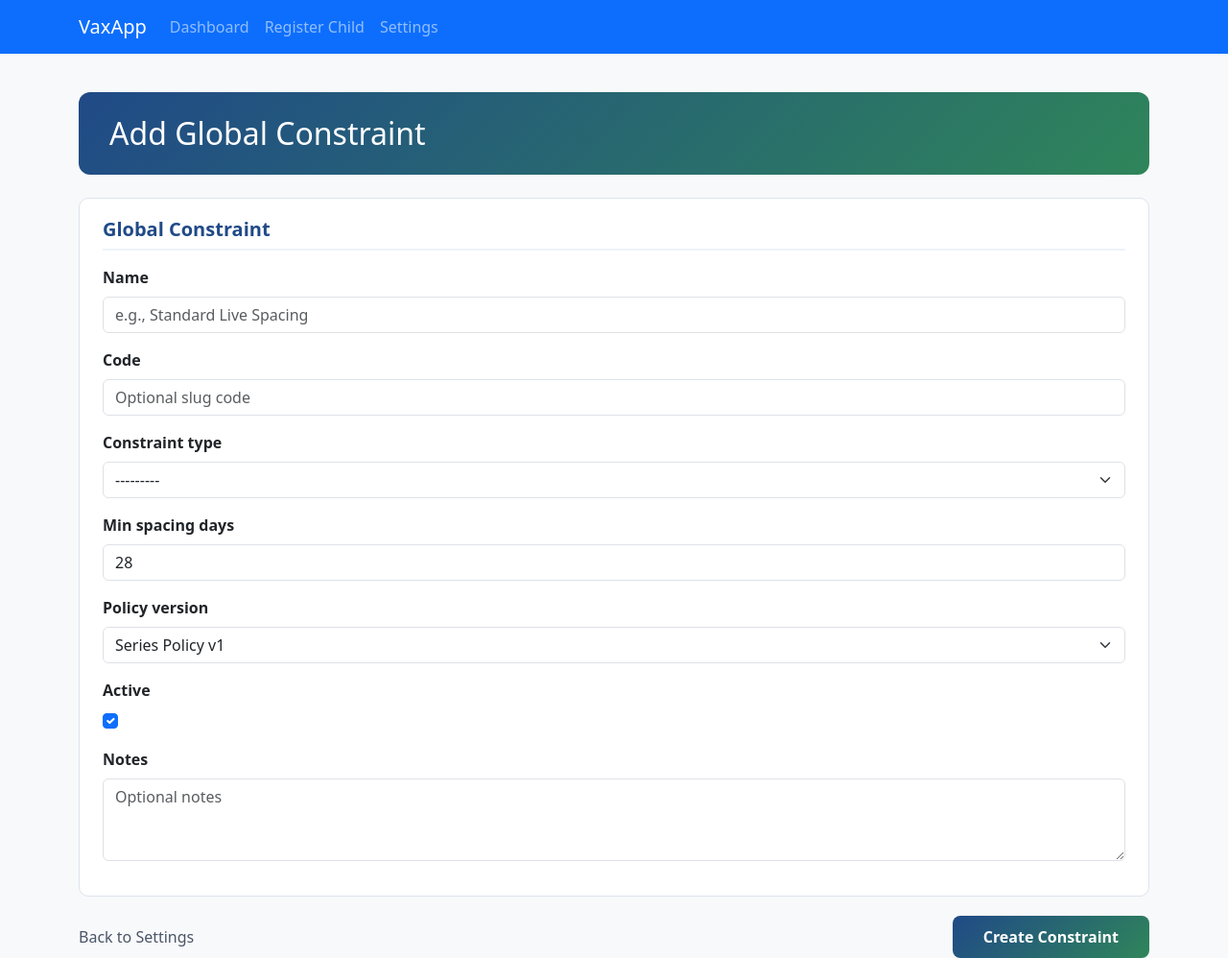
After one commit to toufik97/PNI, a Django app: page /vaccines/settings/global-constraint/new/ in a window 1280 px wide. The commit adds this page. Shown: the whole page at 96% size. Run offline with Django 5.2, Linux system fonts and the light colour scheme; data comes from the database, SQL or seed files in the repository.

Commit message:
Add global constraint policy management

```diff
--- a/vaccines/engine.py
+++ b/vaccines/engine.py
@@ -6,7 +6,7 @@ from vaccines.availability import AvailabilityResolver
 from vaccines.dependencies import DependencyEvaluator
 from vaccines.global_constraints import LiveVaccineConstraintService
 from vaccines.history_normalizer import HistoryNormalizer
-from vaccines.models import CatchupRule, Product, ScheduleRule, Series, Vaccine, VaccineGroup
+from vaccines.models import CatchupRule, GlobalConstraintRule, Product, ScheduleRule, Series, Vaccine, VaccineGroup
 from vaccines.policy_loader import PolicyLoader
 from vaccines.recommender import SeriesRecommender
 from vaccines.series_validator import SeriesHistoryValidator
@@ -56,6 +56,7 @@ class VaccinationEngine:
             product_lookup=self._product_for_vaccine,
             flag_invalid=self._flag_invalid,
             build_live_deferral_item=self._build_live_deferral_item,
+            spacing_days_resolver=self._live_spacing_days,
         )
         self.recommender = SeriesRecommender(
             child=self.child,
@@ -395,6 +396,9 @@ class VaccinationEngine:
         if unavailable:
             item['unavailable'] = True
         return item
+
+    def _live_spacing_days(self) -> int:
+        return GlobalConstraintRule.get_live_spacing_days(self.policy_version)
 
     def _build_live_deferral_item(self, item: Dict[str, Any], safe_date: date, recent_live_doses: List[VaccinationRecord]) -> Dict[str, Any]:
         reasons = [record.vaccine.name for record in recent_live_doses]
--- a/vaccines/forms.py
+++ b/vaccines/forms.py
@@ -4,6 +4,7 @@ from django.db import transaction
 from .models import (
     CatchupRule,
     DependencyRule,
+    GlobalConstraintRule,
     GroupRule,
     PolicyVersion,
     Product,
@@ -285,6 +286,28 @@ class SeriesRuleForm(forms.ModelForm):
 SeriesRuleFormSet = forms.inlineformset_factory(Series, SeriesRule, form=SeriesRuleForm, extra=1, can_delete=True)
 
 
+
+class GlobalConstraintRuleForm(forms.ModelForm):
+    class Meta:
+        model = GlobalConstraintRule
+        fields = ['name', 'code', 'constraint_type', 'min_spacing_days', 'policy_version', 'active', 'notes']
+        widgets = {
+            'name': forms.TextInput(attrs={'class': 'form-control', 'placeholder': 'e.g., Standard Live Spacing'}),
+            'code': forms.TextInput(attrs={'class': 'form-control', 'placeholder': 'Optional slug code'}),
+            'constraint_type': forms.Select(attrs={'class': 'form-select'}),
+            'min_spacing_days': forms.NumberInput(attrs={'class': 'form-control', 'min': 0, 'placeholder': 'e.g., 28'}),
+            'policy_version': forms.Select(attrs={'class': 'form-select'}),
+            'active': forms.CheckboxInput(attrs={'class': 'form-check-input'}),
+            'notes': forms.Textarea(attrs={'class': 'form-control', 'rows': 3, 'placeholder': 'Optional notes'}),
+        }
+
+    def __init__(self, *args, **kwargs):
+        super().__init__(*args, **kwargs)
+        self.fields['code'].required = False
+        self.fields['policy_version'].queryset = PolicyVersion.objects.order_by('-is_active', 'name')
+        active_version = PolicyVersion.get_active()
+        if not self.instance.pk and active_version:
+            self.fields['policy_version'].initial = active_version
 class DependencyRuleForm(forms.ModelForm):
     class Meta:
         model = DependencyRule
--- a/vaccines/models.py
+++ b/vaccines/models.py
@@ -390,3 +390,48 @@ class DependencyRule(models.Model):
             anchor_version_id = self.anchor_series.policy_version_id
             if dependent_version_id and anchor_version_id and dependent_version_id != anchor_version_id:
                 raise ValidationError("Dependency rules must reference series from the same policy version.")
+class GlobalConstraintRule(models.Model):
+    CONSTRAINT_LIVE_LIVE_SPACING = 'live_live_spacing'
+    CONSTRAINT_TYPE_CHOICES = [
+        (CONSTRAINT_LIVE_LIVE_SPACING, 'Live/live spacing'),
+    ]
+
+    code = models.SlugField(max_length=100, unique=True)
+    name = models.CharField(max_length=120, unique=True)
+    constraint_type = models.CharField(max_length=50, choices=CONSTRAINT_TYPE_CHOICES)
+    min_spacing_days = models.PositiveIntegerField(default=28)
+    policy_version = models.ForeignKey(
+        PolicyVersion,
+        on_delete=models.PROTECT,
+        related_name='global_constraints',
+        null=True,
+        blank=True,
+    )
+    active = models.BooleanField(default=True)
+    notes = models.TextField(blank=True, null=True)
+
+    class Meta:
+        ordering = ['constraint_type', 'name']
+
+    def __str__(self):
+        return self.name
+
+    def save(self, *args, **kwargs):
+        if not self.code:
+            self.code = slugify(self.name)
+        if not self.policy_version_id:
+            self.policy_version = PolicyVersion.get_active()
+        super().save(*args, **kwargs)
+
+    @classmethod
+    def get_live_spacing_days(cls, policy_version=None):
+        query = cls.objects.filter(
+            active=True,
+            constraint_type=cls.CONSTRAINT_LIVE_LIVE_SPACING,
+        )
+        if policy_version is not None:
+            query = query.filter(policy_version=policy_version)
+        rule = query.order_by('-id').first()
+        if rule:
+            return rule.min_spacing_days
+        return 28
--- /dev/null
+++ b/vaccines/templates/vaccines/constraint_form.html
@@ -0,0 +1,44 @@
+{% extends "base.html" %}
+
+{% block title %}{{ title }}{% endblock %}
+
+{% block content %}
+<style>
+    .form-header { background: linear-gradient(135deg, #204a87 0%, #2f855a 100%); color: white; border-radius: 12px; padding: 1.5rem 2rem; margin-bottom: 1.5rem; }
+    .form-section { background: white; border: 1px solid #dbe4ee; border-radius: 10px; padding: 1.25rem 1.5rem; margin-bottom: 1.25rem; }
+    .form-section h5 { font-weight: 700; color: #204a87; margin-bottom: 1rem; padding-bottom: 0.5rem; border-bottom: 2px solid #eef3f8; }
+    .help-inline { font-size: 0.75rem; color: #718096; margin-top: 0.15rem; }
+    .errorlist { color: #c53030; font-size: 0.85rem; list-style: none; padding: 0; margin: 0.25rem 0 0; }
+    .btn-save { background: linear-gradient(135deg, #204a87 0%, #2f855a 100%); color: white; border: none; border-radius: 8px; padding: 0.6rem 2rem; font-weight: 600; }
+    .btn-back { color: #4a5568; text-decoration: none; font-weight: 500; }
+</style>
+
+<div class="pt-3">
+    <div class="form-header"><h2 class="mb-0">{{ title }}</h2></div>
+    <form method="post" novalidate>
+        {% csrf_token %}
+        <div class="form-section">
+            <h5>Global Constraint</h5>
+            {% for field in form %}
+            <div class="mb-3">
+                <label for="{{ field.id_for_label }}" class="form-label fw-semibold">{{ field.label }}</label>
+                {% if field.field.widget.input_type == 'checkbox' %}
+                <div class="form-check">
+                    {{ field }}
+                    <label class="form-check-label" for="{{ field.id_for_label }}">{{ field.help_text }}</label>
+                </div>
+                {% else %}
+                {{ field }}
+                {% if field.help_text %}<div class="help-inline">{{ field.help_text }}</div>{% endif %}
+                {% endif %}
+                {% if field.errors %}<ul class="errorlist">{% for e in field.errors %}<li>{{ e }}</li>{% endfor %}</ul>{% endif %}
+            </div>
+            {% endfor %}
+        </div>
+        <div class="d-flex justify-content-between align-items-center">
+            <a href="{% url 'vaccines:settings_tab' 'constraints' %}" class="btn-back">Back to Settings</a>
+            <button type="submit" class="btn btn-save">{{ submit_label }}</button>
+        </div>
+    </form>
+</div>
+{% endblock %}
--- a/vaccines/urls.py
+++ b/vaccines/urls.py
@@ -21,6 +21,9 @@ urlpatterns = [
     path('settings/dependency/<int:pk>/edit/', views.dependency_edit, name='dependency_edit'),
     path('settings/dependency/<int:pk>/delete/', views.dependency_delete, name='dependency_delete'),
 
+    path('settings/global-constraint/new/', views.global_constraint_create, name='global_constraint_create'),
+    path('settings/global-constraint/<int:pk>/edit/', views.global_constraint_edit, name='global_constraint_edit'),
+    path('settings/global-constraint/<int:pk>/delete/', views.global_constraint_delete, name='global_constraint_delete'),
     path('settings/vaccine/new/', views.vaccine_create, name='vaccine_create'),
     path('settings/vaccine/<int:pk>/edit/', views.vaccine_edit, name='vaccine_edit'),
     path('settings/vaccine/<int:pk>/delete/', views.vaccine_delete, name='vaccine_delete'),
--- a/vaccines/views.py
+++ b/vaccines/views.py
@@ -5,6 +5,7 @@ from django.urls import reverse
 from .forms import (
     CatchupRuleFormSet,
     DependencyRuleForm,
+    GlobalConstraintRuleForm,
     GroupRuleFormSet,
     PolicyVersionForm,
     ProductForm,
@@ -15,11 +16,11 @@ from .forms import (
     VaccineForm,
     VaccineGroupForm,
 )
-from .models import DependencyRule, PolicyVersion, Product, Series, Vaccine, VaccineGroup
+from .models import DependencyRule, GlobalConstraintRule, PolicyVersion, Product, Series, Vaccine, VaccineGroup
 
 
 LEGACY_TABS = {'vaccines', 'groups'}
-NEW_TABS = {'products', 'series', 'dependencies', 'versions', 'guide'}
+NEW_TABS = {'products', 'series', 'dependencies', 'constraints', 'versions', 'guide'}
 ALL_TABS = LEGACY_TABS.union(NEW_TABS)
 LEGACY_POLICY_READ_ONLY = True
 
@@ -39,6 +40,7 @@ def vaccine_settings(request, tab=None):
     products = Product.objects.select_related('vaccine').prefetch_related('series_memberships').all()
     series = Series.objects.select_related('policy_version').prefetch_related('series_products__product__vaccine', 'rules__product__vaccine').all()
     dependencies = DependencyRule.objects.select_related('dependent_series__policy_version', 'anchor_series__policy_version').all()
+    global_constraints = GlobalConstraintRule.objects.select_related('policy_version').all()
     policy_versions = PolicyVersion.objects.order_by('-is_active', 'name')
     active_policy_version = PolicyVersion.get_active()
 
@@ -48,6 +50,7 @@ def vaccine_settings(request, tab=None):
         'products': products,
         'series_list': series,
         'dependencies': dependencies,
+        'global_constraints': global_constraints,
         'policy_versions': policy_versions,
         'active_policy_version': active_policy_version,
         'active_tab': active_tab,
@@ -234,6 +237,44 @@ def dependency_delete(request, pk):
     return render(request, 'vaccines/confirm_delete.html', {'object': dependency, 'object_type': 'Dependency Rule', 'cancel_href': reverse('vaccines:settings_tab', kwargs={'tab': 'dependencies'})})
 
 
+
+def global_constraint_create(request):
+    if request.method == 'POST':
+        form = GlobalConstraintRuleForm(request.POST)
+        if form.is_valid():
+            constraint = form.save()
+            messages.success(request, f'Global constraint "{constraint.name}" created successfully.')
+            return redirect('vaccines:settings_tab', tab='constraints')
+        messages.error(request, 'Please correct the errors below.')
+    else:
+        form = GlobalConstraintRuleForm()
+
+    return render(request, 'vaccines/constraint_form.html', {'form': form, 'title': 'Add Global Constraint', 'submit_label': 'Create Constraint'})
+
+
+def global_constraint_edit(request, pk):
+    constraint = get_object_or_404(GlobalConstraintRule, pk=pk)
+    if request.method == 'POST':
+        form = GlobalConstraintRuleForm(request.POST, instance=constraint)
+        if form.is_valid():
+            constraint = form.save()
+            messages.success(request, f'Global constraint "{constraint.name}" updated successfully.')
+            return redirect('vaccines:settings_tab', tab='constraints')
+        messages.error(request, 'Please correct the errors below.')
+    else:
+        form = GlobalConstraintRuleForm(instance=constraint)
+
+    return render(request, 'vaccines/constraint_form.html', {'form': form, 'title': f'Edit Global Constraint: {constraint.name}', 'submit_label': 'Save Changes', 'constraint': constraint})
+
+
+def global_constraint_delete(request, pk):
+    constraint = get_object_or_404(GlobalConstraintRule, pk=pk)
+    if request.method == 'POST':
+        name = constraint.name
+        constraint.delete()
+        messages.success(request, f'Global constraint "{name}" deleted.')
+        return redirect('vaccines:settings_tab', tab='constraints')
+    return render(request, 'vaccines/confirm_delete.html', {'object': constraint, 'object_type': 'Global Constraint', 'cancel_href': reverse('vaccines:settings_tab', kwargs={'tab': 'constraints'})})
 # Legacy Vaccine CRUD
 
 def vaccine_create(request):
```
Also changed, not shown: docs/SERIES_POLICY_PROGRESS.md (+7 -5 lines), tests/test_global_constraints.py (added, +34 -0 lines), tests/test_module_boundaries.py (+1 -0 lines), tests/test_settings_ui_constraints.py (added, +37 -0 lines), vaccines/global_constraints.py (+8 -4 lines), vaccines/templates/vaccines/settings.html (+41 -0 lines), vaccines/migrations/0013_globalconstraintrule.py (added).
